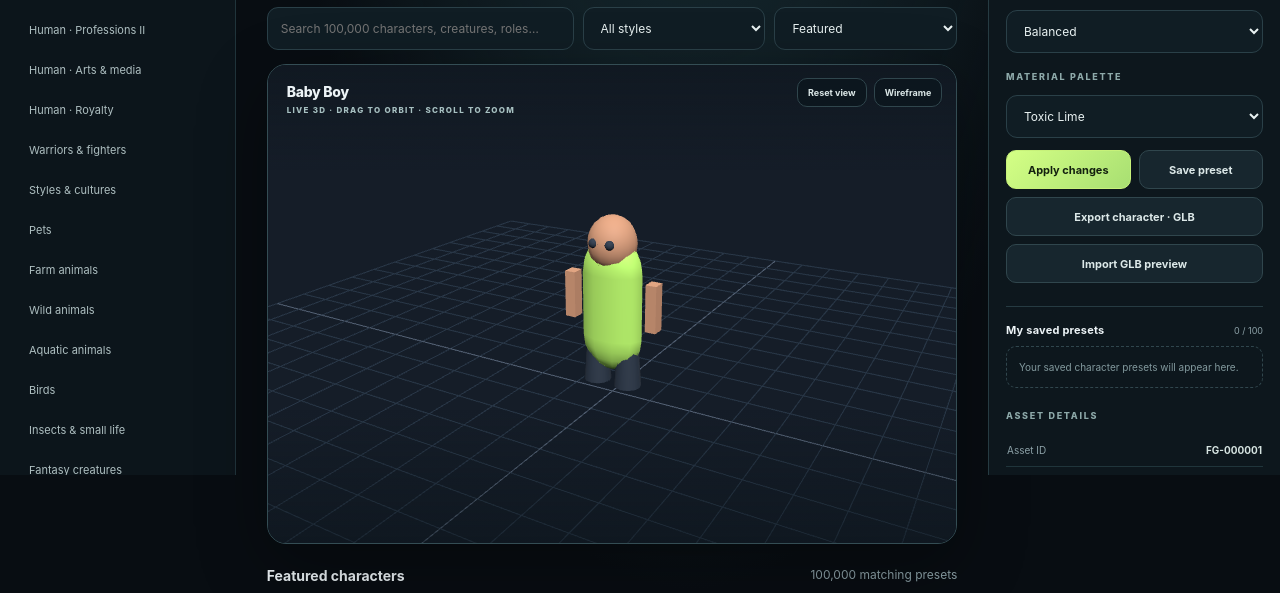
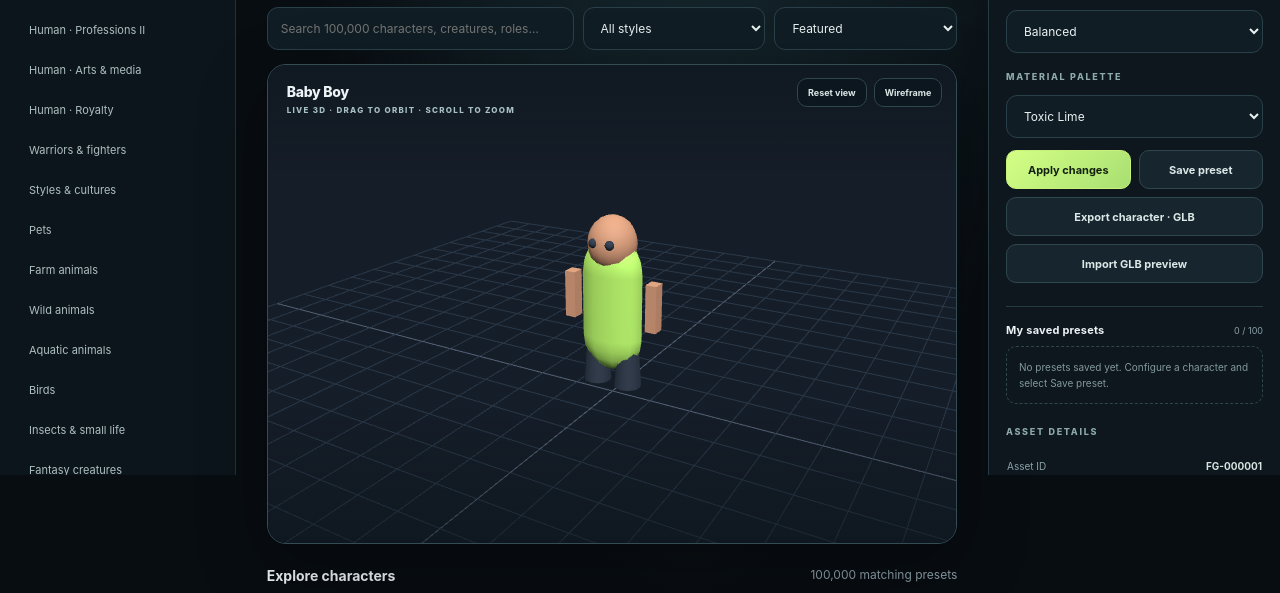
Before and after one commit to mrprashant9339-crypto/forge-100k, a plain HTML site: page index.html in a window 1280 px wide. Shown: the part 325-918 px from the top of the page. Drawn offline with nearby package versions, Linux system fonts and the light colour scheme.

Commit message:
Add category search, saved preset manager and viewport controls

```diff
--- a/index.html
+++ b/index.html
@@ -126,15 +126,23 @@ if(style==='Winter'){part(g,new THREE.SphereGeometry(.31,12,10),mat('#e8f1fa'),0
 g.position.y=.0;scene.add(g);$('previewTitle').innerHTML=$('name').textContent+'<small>LIVE 3D · DRAG TO ORBIT · SCROLL TO ZOOM</small>'}
 function itemAt(i){const base=all[i%all.length],style=styles[Math.floor(i/all.length)%styles.length];return {...base,style,id:'FG-'+String(i+1).padStart(6,'0'),index:i}}
 function filtered(){let a=Array.from({length:TOTAL},(_,i)=>itemAt(i));if(category!=='All assets')a=a.filter(x=>x.cat===category);const q=$('search').value.trim().toLowerCase();if(q)a=a.filter(x=>(x.name+' '+x.cat).toLowerCase().includes(q));if($('style').value!=='All styles')a=a.filter(x=>x.style===$('style').value);if($('sort').value==='az')a.sort((x,y)=>x.name.localeCompare(y.name));return a}
-let results=[];function render(){results=filtered();const max=Math.max(1,Math.ceil(results.length/PAGE));page=Math.min(page,max-1);const slice=results.slice(page*PAGE,(page+1)*PAGE);$('cards').innerHTML=slice.length?slice.map(x=>'<button class="asset '+(x.index===selected?'selected':'')+'" data-i="'+x.index+'"><b>'+x.name+'</b><small>'+x.cat+' · '+x.id+'</small></button>').join(''):'<p class="muted">No matching presets.</p>';$('count').textContent=results.length.toLocaleString()+' matching presets';$('page').textContent=(page+1)+' / '+max;$('prev').disabled=page===0;$('next').disabled=page>=max-1;$('gridTitle').textContent=category==='All assets'?'Featured characters':category}
+let results=[];function render(){results=filtered();const max=Math.max(1,Math.ceil(results.length/PAGE));page=Math.min(page,max-1);const slice=results.slice(page*PAGE,(page+1)*PAGE);$('cards').innerHTML=slice.length?slice.map(x=>'<button class="asset '+(x.index===selected?'selected':'')+'" data-i="'+x.index+'"><b>'+x.name+'</b><small>'+x.cat+' · '+x.id+'</small></button>').join(''):'<p class="muted">No matching presets.</p>';$('count').textContent=results.length.toLocaleString()+' matching presets';$('page').textContent=(page+1)+' / '+max;$('prev').disabled=page===0;$('next').disabled=page>=max-1;$('gridTitle').textContent=category==='All assets'?'Explore characters':category}
 function choose(i){selected=i;const x=itemAt(i);$('name').textContent=x.name;$('assetId').textContent=x.id;$('assetCat').textContent=x.cat;$('outfit').value=x.style;$('previewTitle').innerHTML=x.name+'<small>'+x.cat.toUpperCase()+' · '+x.id+'</small>';build();render()}
-function toast(s){$('toast').textContent=s;$('toast').style.display='block';setTimeout(()=>$('toast').style.display='none',1800)}
-function categories(){const names=['All assets',...Object.keys(groups)];$('cats').innerHTML=names.map(n=>'<button class="cat '+(n===category?'active':'')+'" data-cat="'+n+'">'+n+'</button>').join('')}
+function toast(s){$('toast').textContent=s;$('toast').style.display='block';setTimeout(()=>$('toast').style.display='none',2200)}
+function savedKey(){return window.ForgeAuth?.storageKey?.()||'forge100k:guest'}
+function readSaved(){try{const v=JSON.parse(localStorage.getItem(savedKey())||'[]');return Array.isArray(v)?v.slice(0,100):[]}catch{return []}}
+function renderSaved(){const host=$('savedList');if(!host)return;const items=readSaved();$('savedCount').textContent=items.length+' / 100';host.replaceChildren();if(!items.length){const empty=document.createElement('div');empty.className='saved-empty';empty.textContent='No presets saved yet. Configure a character and select Save preset.';host.append(empty);return}items.slice(0,6).forEach((p,i)=>{const row=document.createElement('div');row.className='saved-item';const load=document.createElement('button');load.type='button';load.className='saved-load';load.dataset.load=String(i);const name=document.createElement('b');name.textContent=p.name||p.id||'Untitled preset';const meta=document.createElement('small');meta.textContent=[p.style||'Normal',p.body||'Balanced'].join(' · ');load.append(name,meta);const del=document.createElement('button');del.type='button';del.className='saved-delete';del.dataset.delete=String(i);del.setAttribute('aria-label','Delete '+(p.name||p.id||'preset'));del.textContent='×';row.append(load,del);host.append(row)})}
+function categories(){const names=['All assets',...Object.keys(groups)];const q=($('categorySearch')?.value||'').trim().toLowerCase();const visible=names.filter(n=>n.toLowerCase().includes(q));$('cats').replaceChildren();visible.forEach(n=>{const b=document.createElement('button');b.className='cat'+(n===category?' active':'');b.dataset.cat=n;b.textContent=n;$('cats').append(b)});if(!visible.length){const empty=document.createElement('p');empty.className='notice';empty.textContent='No matching categories.';$('cats').append(empty)}}
+$('categorySearch').addEventListener('input',categories);
 $('cats').addEventListener('click',e=>{const b=e.target.closest('[data-cat]');if(!b)return;category=b.dataset.cat;page=0;categories();render()});$('cards').addEventListener('click',e=>{const b=e.target.closest('[data-i]');if(b)choose(Number(b.dataset.i))});
+$('savedList').addEventListener('click',e=>{const load=e.target.closest('[data-load]');const del=e.target.closest('[data-delete]');const items=readSaved();if(load){const p=items[Number(load.dataset.load)];if(!p)return;const idx=Number(String(p.id||'').replace('FG-',''))-1;if(Number.isInteger(idx)&&idx>=0&&idx<TOTAL)choose(idx);$('name').textContent=p.name||itemAt(selected).name;$('outfit').value=styles.includes(p.style)?p.style:'Normal';$('body').value=['Balanced','Slim','Athletic','Heavy','Tall','Compact','Chibi','Heroic'].includes(p.body)?p.body:'Balanced';$('palette').value=/^#[0-9a-f]{6}$/i.test(p.palette||'')?p.palette:'#b8f36b';build();toast('Preset loaded')}else if(del){items.splice(Number(del.dataset.delete),1);localStorage.setItem(savedKey(),JSON.stringify(items));renderSaved();toast('Preset removed')}});
 ['search','style','sort'].forEach(id=>$(id).addEventListener('input',()=>{page=0;render()}));$('prev').onclick=()=>{page=Math.max(0,page-1);render()};$('next').onclick=()=>{page++;render()};$('random').onclick=()=>choose(Math.floor(Math.random()*TOTAL));$('apply').onclick=()=>{build();toast('Character updated')};
-$('save').onclick=()=>{const key=window.ForgeAuth?.storageKey?.()||'forge100k:guest';const saved=JSON.parse(localStorage.getItem(key)||'[]');saved.unshift({id:itemAt(selected).id,name:$('name').textContent,style:$('outfit').value,body:$('body').value,palette:$('palette').value});localStorage.setItem(key,JSON.stringify(saved.slice(0,100)));window.dispatchEvent(new CustomEvent('forge:preset-saved',{detail:saved[0]}));toast('Preset saved in this browser')};
+$('save').onclick=()=>{const saved=readSaved();const preset={id:itemAt(selected).id,name:$('name').textContent,style:$('outfit').value,body:$('body').value,palette:$('palette').value};saved.unshift(preset);localStorage.setItem(savedKey(),JSON.stringify(saved.slice(0,100)));window.dispatchEvent(new CustomEvent('forge:preset-saved',{detail:preset}));renderSaved();toast('Preset saved')};
+$('resetView').onclick=()=>{camera.position.set(4,3,7);controls.target.set(0,0,0);controls.update();toast('Camera reset')};
+$('wireToggle').onclick=()=>{wire=!wire;$('wireToggle').setAttribute('aria-pressed',String(wire));$('wireToggle').textContent=wire?'Solid view':'Wireframe';build()};
+window.addEventListener('forge:session-changed',renderSaved);
 $('download').onclick=()=>{new GLTFExporter().parse(meshRoot,data=>{const blob=new Blob([data],{type:'model/gltf-binary'});const url=URL.createObjectURL(blob);const a=document.createElement('a');a.href=url;a.download=itemAt(selected).id+'.glb';document.body.appendChild(a);a.click();a.remove();setTimeout(()=>URL.revokeObjectURL(url),1500)},e=>toast('Export failed: '+e.message),{binary:true})};
 $('upload').onclick=()=>$('file').click();$('file').onchange=async e=>{const f=e.target.files[0];if(!f)return;try{const url=URL.createObjectURL(f);try{const obj=await new GLTFLoader().loadAsync(url);if(meshRoot){scene.remove(meshRoot);disposeTree(meshRoot)}meshRoot=obj.scene;scene.add(meshRoot);$('previewTitle').textContent=f.name;toast('GLB loaded')}finally{URL.revokeObjectURL(url)}}catch(err){toast('Could not load this GLB file')}};
 $('outfit').onchange=build;$('body').onchange=build;$('palette').onchange=build;
-function animate(){requestAnimationFrame(animate);controls.update();renderer.render(scene,camera)}animate();categories();render();choose(0);
+function animate(){requestAnimationFrame(animate);controls.update();renderer.render(scene,camera)}animate();categories();render();renderSaved();choose(0);
 </script><script type="module" src="./auth.js"></script></body></html>
```
